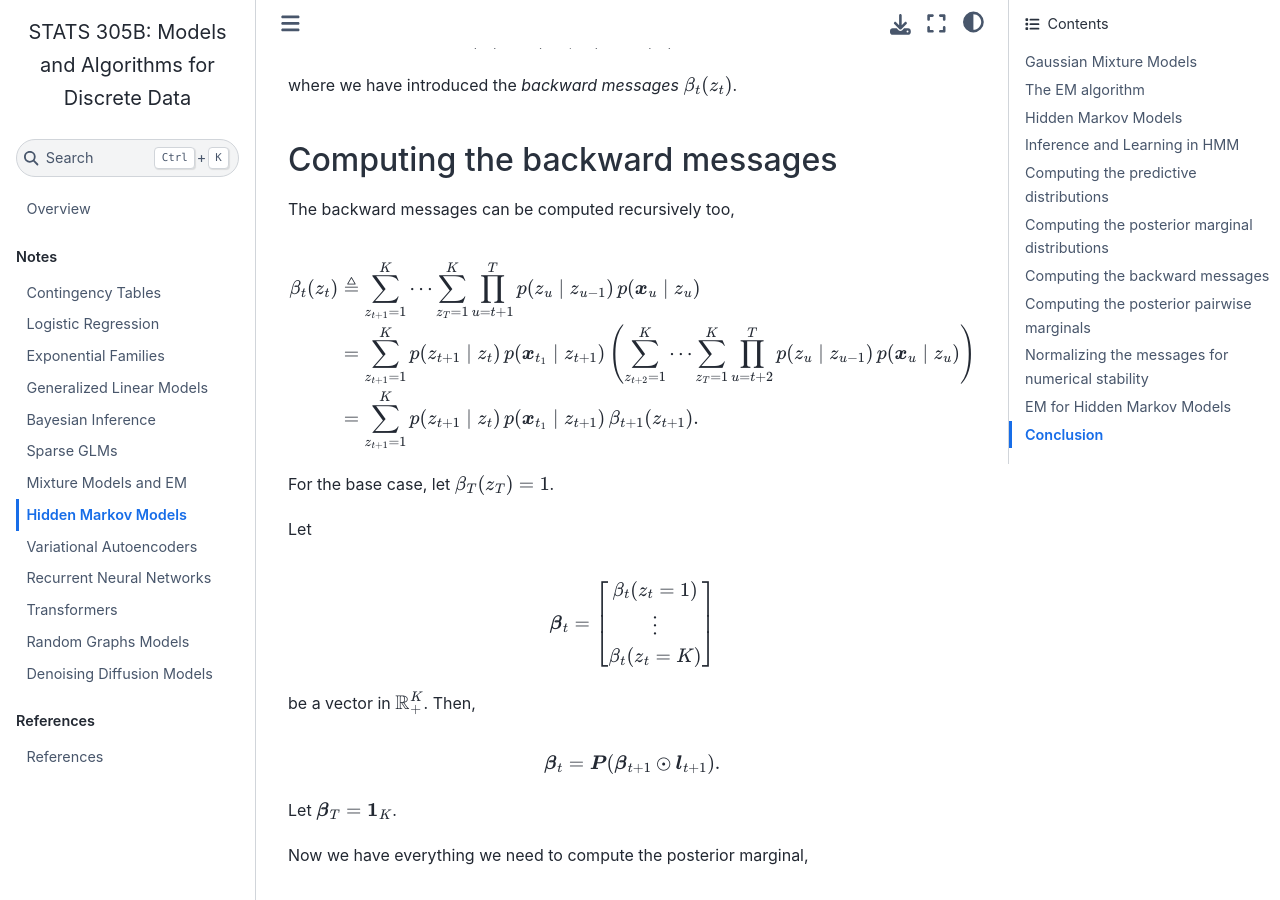
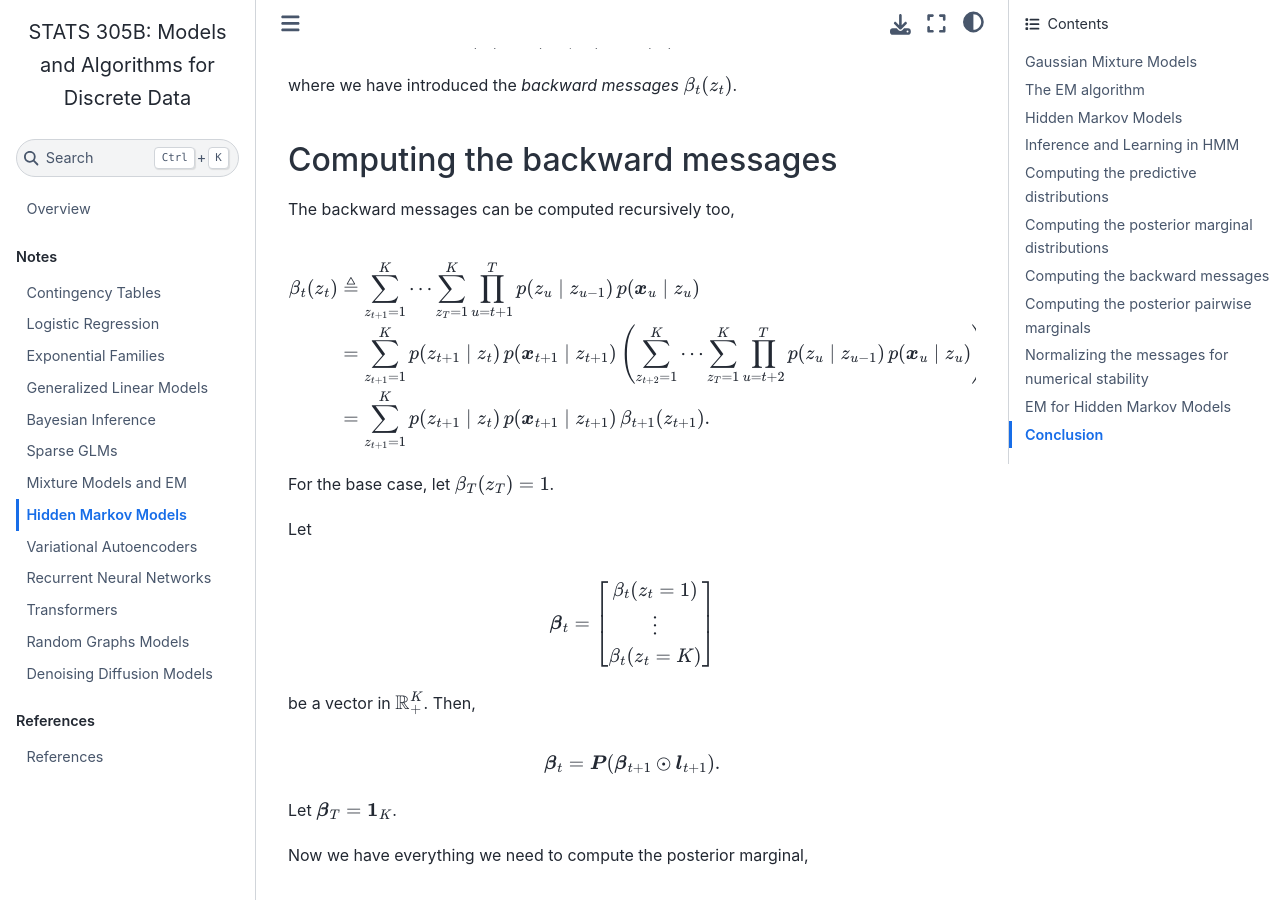
Before and after one commit to slinderman/stats305b, a Jupyter Book: the page built from lectures/10_hmms.md, in a window 1280 px wide and 900 px high, scrolled down 3908 px. Built offline with Jupyter Book 1.0.4 settings and Sphinx 7.4.7 and the Sphinx Book theme 1.1.4, drawn with Linux system fonts in a browser that asks for light colours; pages that are not in the unit, such as notebooks, are missing from menus.

Commit message:
some typo

```diff
--- a/lectures/10_hmms.md
+++ b/lectures/10_hmms.md
@@ -227,8 +227,8 @@
 \begin{aligned}
         \beta_t(z_t)
         &\triangleq \sum_{z_{t+1}=1}^K \cdots \sum_{z_T=1}^K \prod_{u=t+1}^T p(z_{u}  \mid z_{u-1}) \, p(\mbx_u  \mid z_u) \\
-        &= \sum_{z_{t+1}=1}^K p(z_{t+1}  \mid z_t) \, p(\mbx_{t_1}  \mid z_{t+1}) \left(\sum_{z_{t+2}=1}^K \cdots \sum_{z_T=1}^K \prod_{u=t+2}^T p(z_{u}  \mid z_{u-1}) \, p(\mbx_u  \mid z_u) \right) \\
-        &= \sum_{z_{t+1}=1}^K p(z_{t+1}  \mid z_t) \, p(\mbx_{t_1}  \mid z_{t+1}) \, \beta_{t+1}(z_{t+1}).
+        &= \sum_{z_{t+1}=1}^K p(z_{t+1}  \mid z_t) \, p(\mbx_{t+1}  \mid z_{t+1}) \left(\sum_{z_{t+2}=1}^K \cdots \sum_{z_T=1}^K \prod_{u=t+2}^T p(z_{u}  \mid z_{u-1}) \, p(\mbx_u  \mid z_u) \right) \\
+        &= \sum_{z_{t+1}=1}^K p(z_{t+1}  \mid z_t) \, p(\mbx_{t+1}  \mid z_{t+1}) \, \beta_{t+1}(z_{t+1}).
     \end{aligned}
 $$
 
```
